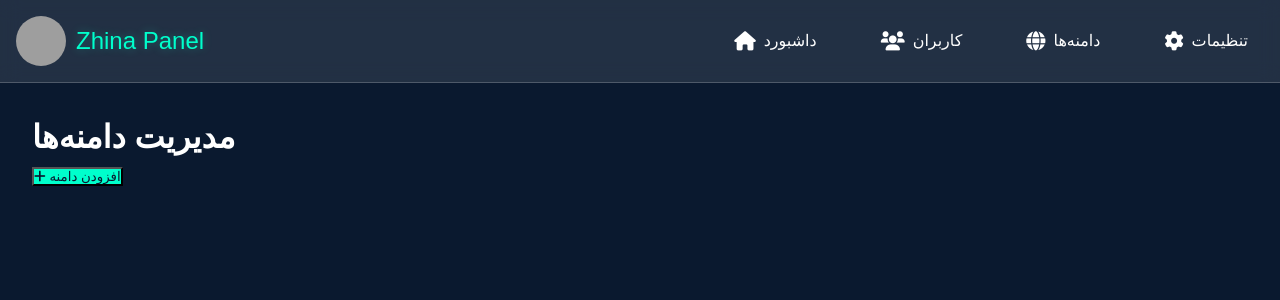
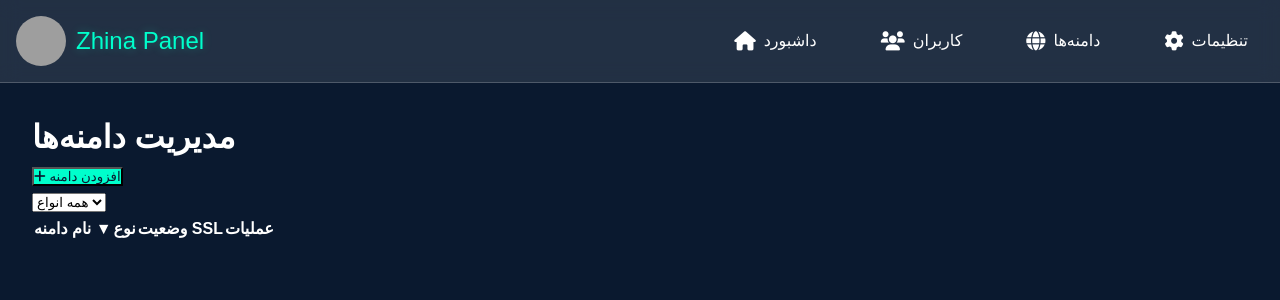
Before and after one commit to naseh42/zhina, a FastAPI app: template frontend/templates/domains.html in a window 1280 px wide. Shown: the top 300 px of the page. Run offline with FastAPI, Linux system fonts and the light colour scheme; the template is opened without the code that fills it, so the values that code supplies are empty; parts of the project's set-up code (start-up, migrations or seed data) failed here and were passed over; grey boxes are pictures that could not be loaded.

Commit message:
Update domains.html

```diff
--- a/frontend/templates/domains.html
+++ b/frontend/templates/domains.html
@@ -4,13 +4,34 @@
 <div class="domains-container">
     <header class="domains-header">
         <h1>مدیریت دامنه‌ها</h1>
-        <button id="addDomainBtn" class="btn-primary">
-            <i class="fas fa-plus"></i> افزودن دامنه
-        </button>
+        <div class="domain-actions">
+            <button id="addDomainBtn" class="btn-primary">
+                <i class="fas fa-plus"></i> افزودن دامنه
+            </button>
+            <div class="domain-filters">
+                <select id="domainTypeFilter">
+                    <option value="all">همه انواع</option>
+                    <option value="cdn">CDN</option>
+                    <option value="direct">Direct</option>
+                </select>
+            </div>
+        </div>
     </header>
 
-    <div class="domain-list" id="domainList">
-        <!-- داده‌ها با JS پر می‌شوند -->
+    <div class="domain-list-container">
+        <table id="domainsTable" class="domains-table">
+            <thead>
+                <tr>
+                    <th data-sort="name">نام دامنه ▼</th>
+                    <th data-sort="type">نوع</th>
+                    <th data-sort="status">وضعیت SSL</th>
+                    <th>عملیات</th>
+                </tr>
+            </thead>
+            <tbody id="domainsTableBody">
+                <!-- داده‌ها با JS پر می‌شوند -->
+            </tbody>
+        </table>
     </div>
 </div>
 
```
